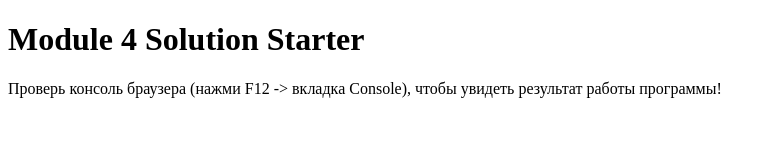
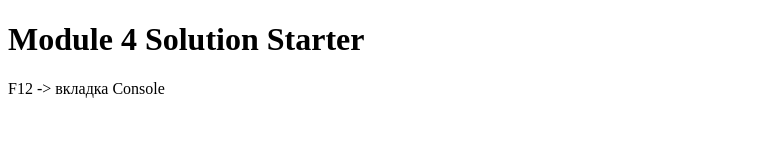
Before and after one commit to nekita3459-dot/proj.mod.4, a plain HTML site: page module4-solution/index.html in a window 1280 px wide. Shown: the whole page, without its empty margins (0-775 px from the left). Drawn offline with Linux system fonts and the light colour scheme.

Commit message:
Update index.html

```diff
--- a/module4-solution/index.html
+++ b/module4-solution/index.html
@@ -13,6 +13,6 @@
 </head>
 <body>
   <h1>Module 4 Solution Starter</h1>
-  <p>Проверь консоль браузера (нажми F12 -> вкладка Console), чтобы увидеть результат работы программы!</p>
+  <p>F12 -> вкладка Console</p>
 </body>
 </html>
```
